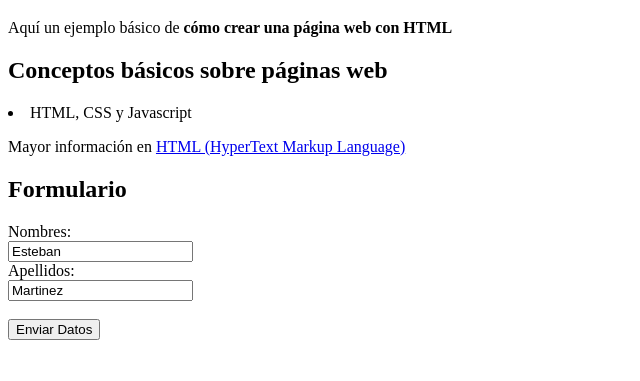
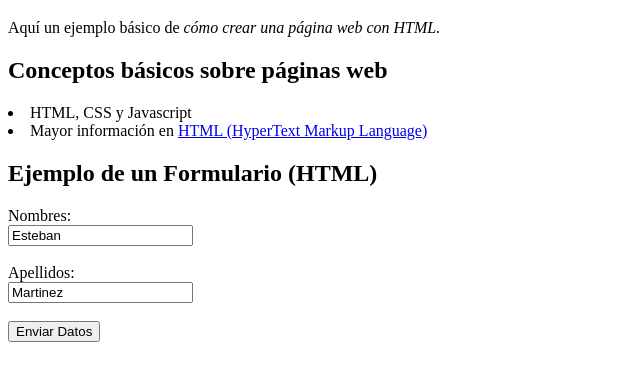
Before and after one commit to amigo1975/FirstHTMLPage, a plain HTML site: page index.html in a window 1280 px wide. Shown: the part 61-442 px from the top of the page, without its empty margins (0-640 px from the left). Drawn offline with Linux system fonts and the light colour scheme.

Commit message:
Update index.html

```diff
--- a/index.html
+++ b/index.html
@@ -5,15 +5,18 @@
   </head>
   <body>
     <h1>Página web con HTML (DIINF 2022)</h1>
-    <p> Aquí un ejemplo básico de <strong>cómo crear una página web con HTML</strong></p>
+    <p> Aquí un ejemplo básico de <i>cómo crear una página web con HTML.</i></p>
     <h2>Conceptos básicos sobre páginas web</h2>
+	<lu>
     <li>HTML, CSS y Javascript</li>
-    <p>Mayor información en <a href="https://en.wikipedia.org/wiki/HTML">HTML (HyperText Markup Language)</a></p>
-    <h2>Formulario</h2>
+    <li>Mayor información en <a href="https://en.wikipedia.org/wiki/HTML">HTML (HyperText Markup Language)</a></li>
+	</lu>
+
+	<h2>Ejemplo de un Formulario (HTML)</h2>
 
     <form action="/script1.php">
       <label for="f_nombre">Nombres:</label><br>
-      <input type="text" id="f_nombre" name="f_nombre" value="Esteban"><br>
+      <input type="text" id="f_nombre" name="f_nombre" value="Esteban"><br><br>
       <label for="f_apellidos">Apellidos:</label><br>
       <input type="text" id="f_apellidos" name="f_apellidos" value="Martinez"><br><br>
       <input type="submit" value="Enviar Datos">
```
